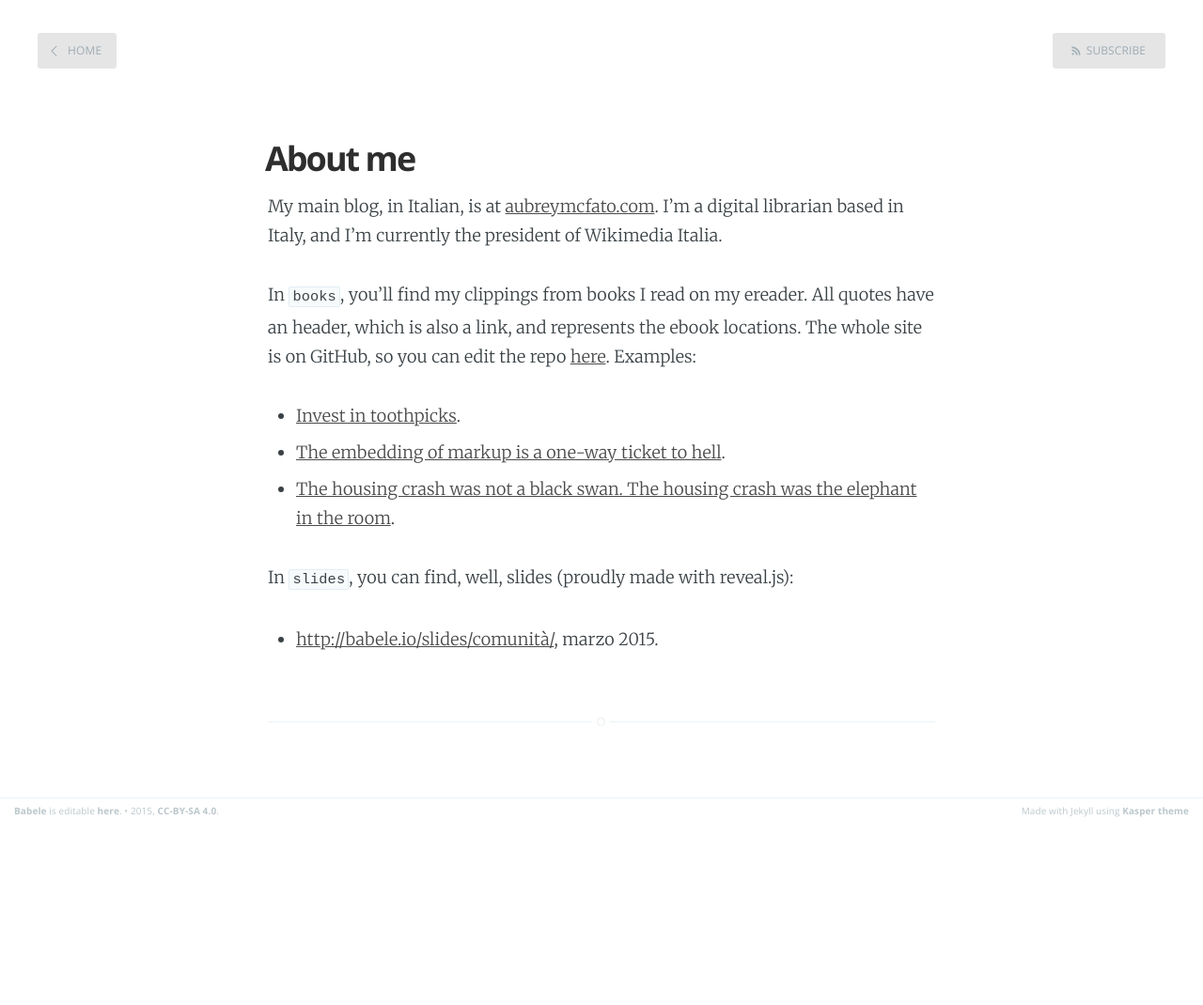
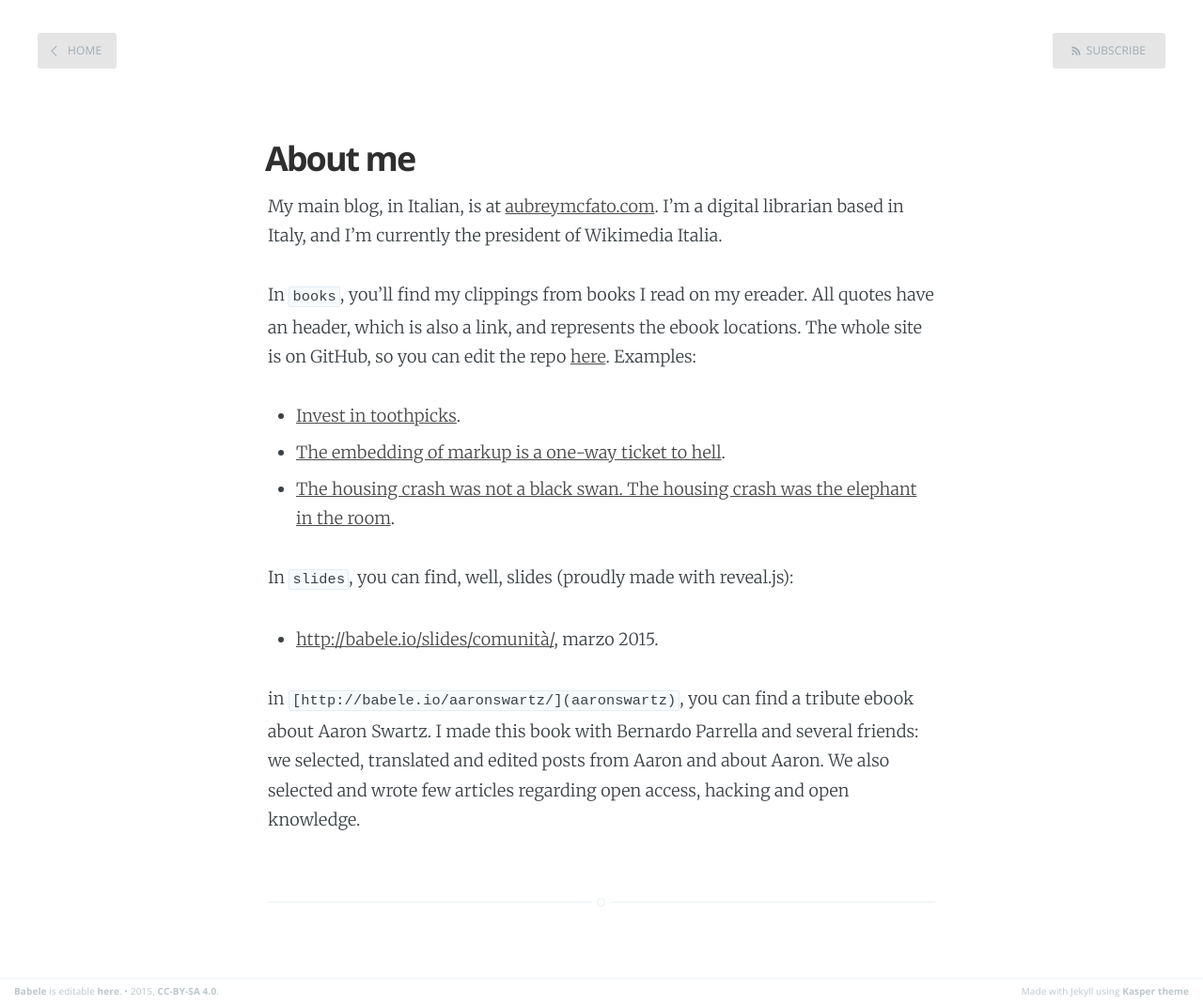
Before and after one commit to Aubreymcfato/aubreymcfato.github.io, a Jekyll site: the page built from about.md, in a window 1280 px wide. Shown: the whole page at 94% size. Built offline with Jekyll 4.4.1, drawn with Linux system fonts in a browser that asks for light colours; Markdown is read by kramdown in place of the engine named in the settings; before the commit the page ends 900 px from its top, so only the background shows below that.

Commit message:
+ aaronswartz

```diff
--- a/about.md
+++ b/about.md
@@ -16,3 +16,5 @@ In `books`, you'll find my clippings from books I read on my ereader. All quotes
 In `slides`, you can find, well, slides (proudly made with reveal.js):
 
 * [http://babele.io/slides/comunità/](Costruire comunità), marzo 2015.
+
+in `[http://babele.io/aaronswartz/](aaronswartz)`, you can find a tribute ebook about Aaron Swartz. I made this book with Bernardo Parrella and several friends: we selected, translated and edited posts from Aaron and about Aaron. We also selected and wrote few articles regarding open access, hacking and open knowledge.
```
